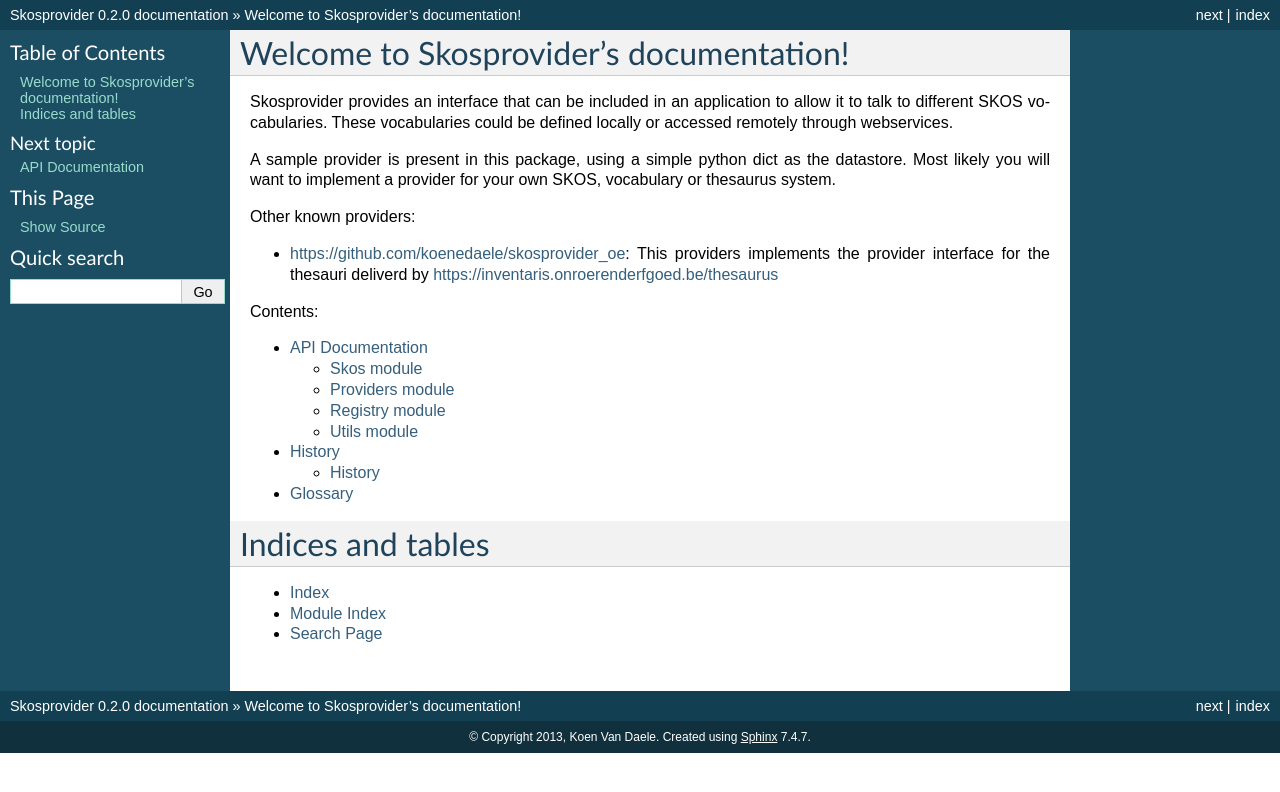
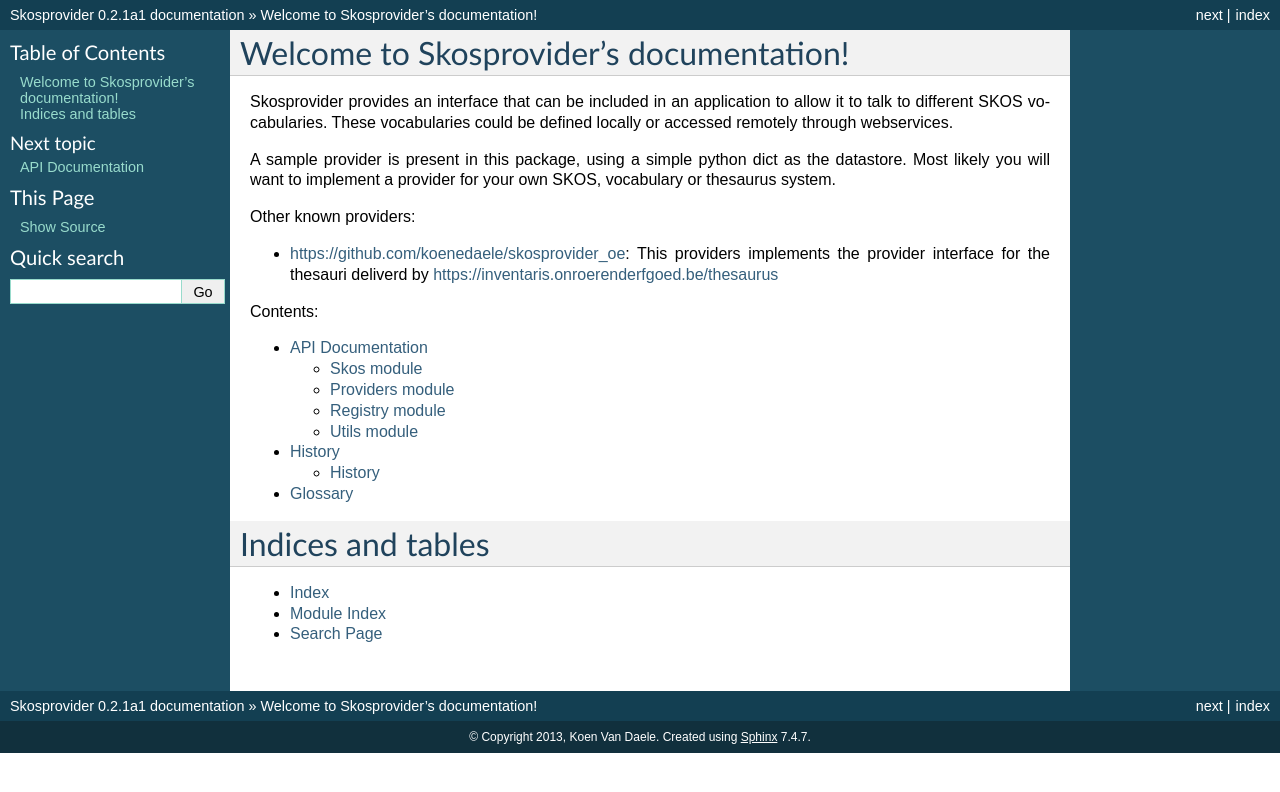
Before and after one commit to OnroerendErfgoed/skosprovider, a Sphinx documentation site: the page built from docs/index.rst, in a window 1280 px wide. Shown: the top 792 px of the page. Built offline with Sphinx 7.4.7, drawn with Linux system fonts in a browser that asks for light colours.

Commit message:
Back to development. Version 0.2.1.

```diff
--- a/docs/conf.py
+++ b/docs/conf.py
@@ -50,7 +50,7 @@
 # The short X.Y version.
 version = '0.2'
 # The full version, including alpha/beta/rc tags.
-release = '0.2.0'
+release = '0.2.1a1'
 
 # The language for content autogenerated by Sphinx. Refer to documentation
 # for a list of supported languages.
--- a/setup.py
+++ b/setup.py
@@ -18,7 +18,7 @@
 
 setup(
     name='skosprovider',
-    version='0.2.0',
+    version='0.2.1a1',
     description='Abstraction layer for SKOS vocabularies.',
     long_description=open('README.rst').read() + '\n\n' +
                      open('HISTORY.rst').read(),
```
